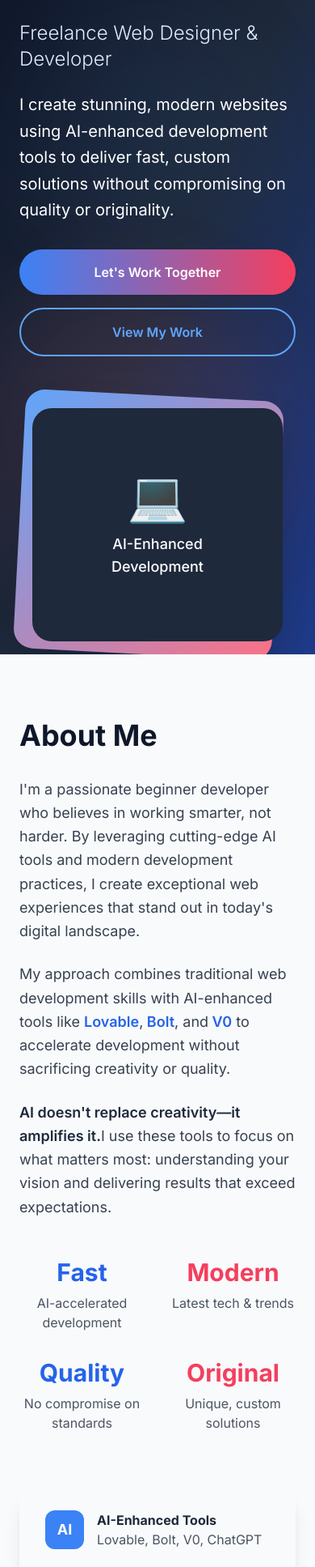
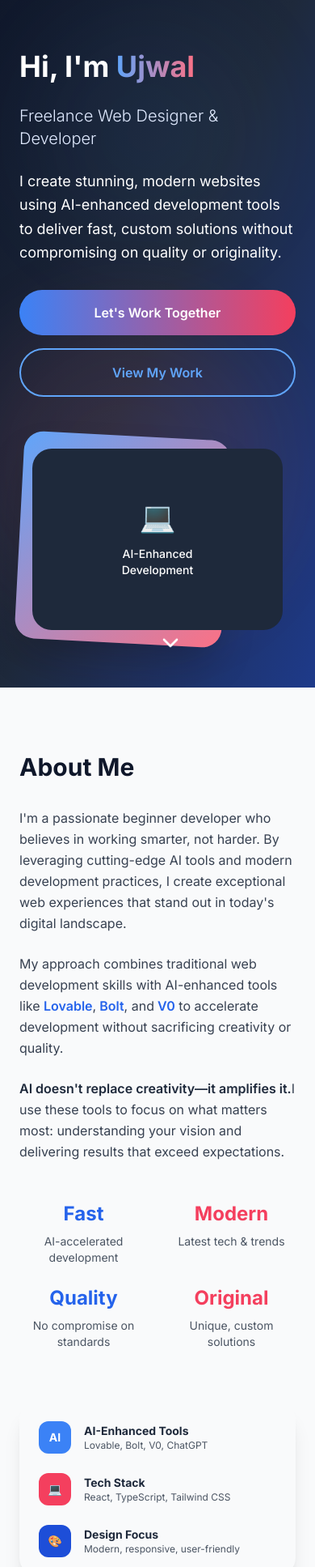
Before and after one commit to ujwal-code10/ujwal-portfolio, a React (Vite) app: page / in a window 390 px wide. Shown: the part 59-1994 px from the top of the page at 81% size. Built offline with nearby package versions, Linux system fonts and the light colour scheme.

Commit message:
Fix: Resolve overlapping content
Refactor the code to address the issue of overlapping content, ensuring a clean and visually appealing layout.

```diff
--- a/src/components/AboutSection.tsx
+++ b/src/components/AboutSection.tsx
@@ -1,14 +1,14 @@
 
 const AboutSection = () => {
   return (
-    <section id="about" className="py-20 bg-gray-50">
+    <section id="about" className="py-20 bg-gray-50 relative z-10">
       <div className="max-w-7xl mx-auto px-6 lg:px-8">
         <div className="grid lg:grid-cols-2 gap-16 items-center">
           <div className="animate-fade-in-up">
-            <h2 className="text-4xl lg:text-5xl font-bold text-navy-900 mb-8">
+            <h2 className="text-3xl lg:text-5xl font-bold text-navy-900 mb-8">
               About Me
             </h2>
-            <div className="space-y-6 text-lg text-gray-700 leading-relaxed">
+            <div className="space-y-6 text-base lg:text-lg text-gray-700 leading-relaxed">
               <p>
                 I'm a passionate beginner developer who believes in working smarter, not harder.
                 By leveraging cutting-edge AI tools and modern development practices, I create
@@ -28,57 +28,57 @@ const AboutSection = () => {
               </p>
             </div>
 
-            <div className="grid grid-cols-2 gap-8 mt-12">
+            <div className="grid grid-cols-2 gap-6 mt-12">
               <div className="text-center">
-                <div className="text-3xl font-bold text-electric-600 mb-2">Fast</div>
-                <p className="text-gray-600">AI-accelerated development</p>
+                <div className="text-2xl lg:text-3xl font-bold text-electric-600 mb-2">Fast</div>
+                <p className="text-sm lg:text-base text-gray-600">AI-accelerated development</p>
               </div>
               <div className="text-center">
-                <div className="text-3xl font-bold text-coral-500 mb-2">Modern</div>
-                <p className="text-gray-600">Latest tech & trends</p>
+                <div className="text-2xl lg:text-3xl font-bold text-coral-500 mb-2">Modern</div>
+                <p className="text-sm lg:text-base text-gray-600">Latest tech & trends</p>
               </div>
               <div className="text-center">
-                <div className="text-3xl font-bold text-electric-600 mb-2">Quality</div>
-                <p className="text-gray-600">No compromise on standards</p>
+                <div className="text-2xl lg:text-3xl font-bold text-electric-600 mb-2">Quality</div>
+                <p className="text-sm lg:text-base text-gray-600">No compromise on standards</p>
               </div>
               <div className="text-center">
-                <div className="text-3xl font-bold text-coral-500 mb-2">Original</div>
-                <p className="text-gray-600">Unique, custom solutions</p>
+                <div className="text-2xl lg:text-3xl font-bold text-coral-500 mb-2">Original</div>
+                <p className="text-sm lg:text-base text-gray-600">Unique, custom solutions</p>
               </div>
             </div>
           </div>
 
           <div className="animate-scale-in" style={{ animationDelay: '0.3s' }}>
             <div className="relative">
-              <div className="bg-gradient-to-br from-electric-100 to-coral-100 rounded-3xl p-8 shadow-xl">
+              <div className="bg-gradient-to-br from-electric-100 to-coral-100 rounded-3xl p-6 lg:p-8 shadow-xl">
                 <div className="space-y-6">
                   <div className="flex items-center space-x-4">
-                    <div className="w-12 h-12 bg-electric-500 rounded-xl flex items-center justify-center text-white font-bold text-lg">
+                    <div className="w-10 h-10 lg:w-12 lg:h-12 bg-electric-500 rounded-xl flex items-center justify-center text-white font-bold text-sm lg:text-lg">
                       AI
                     </div>
                     <div>
-                      <h3 className="font-bold text-navy-800">AI-Enhanced Tools</h3>
-                      <p className="text-gray-600">Lovable, Bolt, V0, ChatGPT</p>
+                      <h3 className="font-bold text-navy-800 text-sm lg:text-base">AI-Enhanced Tools</h3>
+                      <p className="text-gray-600 text-xs lg:text-sm">Lovable, Bolt, V0, ChatGPT</p>
                     </div>
                   </div>
 
                   <div className="flex items-center space-x-4">
-                    <div className="w-12 h-12 bg-coral-500 rounded-xl flex items-center justify-center text-white font-bold text-lg">
+                    <div className="w-10 h-10 lg:w-12 lg:h-12 bg-coral-500 rounded-xl flex items-center justify-center text-white font-bold text-sm lg:text-lg">
                       💻
                     </div>
                     <div>
-                      <h3 className="font-bold text-navy-800">Tech Stack</h3>
-                      <p className="text-gray-600">React, TypeScript, Tailwind CSS</p>
+                      <h3 className="font-bold text-navy-800 text-sm lg:text-base">Tech Stack</h3>
+                      <p className="text-gray-600 text-xs lg:text-sm">React, TypeScript, Tailwind CSS</p>
                     </div>
                   </div>
 
                   <div className="flex items-center space-x-4">
-                    <div className="w-12 h-12 bg-navy-600 rounded-xl flex items-center justify-center text-white font-bold text-lg">
+                    <div className="w-10 h-10 lg:w-12 lg:h-12 bg-navy-600 rounded-xl flex items-center justify-center text-white font-bold text-sm lg:text-lg">
                       🎨
                     </div>
                     <div>
-                      <h3 className="font-bold text-navy-800">Design Focus</h3>
-                      <p className="text-gray-600">Modern, responsive, user-friendly</p>
+                      <h3 className="font-bold text-navy-800 text-sm lg:text-base">Design Focus</h3>
+                      <p className="text-gray-600 text-xs lg:text-sm">Modern, responsive, user-friendly</p>
                     </div>
                   </div>
                 </div>
--- a/src/components/HeroSection.tsx
+++ b/src/components/HeroSection.tsx
@@ -10,9 +10,9 @@ const HeroSection = () => {
   };
 
   return (
-    <section id="hero" className="min-h-screen bg-gradient-to-br from-navy-900 via-navy-800 to-navy-700 relative overflow-hidden">
+    <section id="hero" className="min-h-screen bg-gradient-to-br from-navy-900 via-navy-800 to-navy-700 relative overflow-hidden pt-16">
       {/* Animated Background Elements */}
-      <div className="absolute inset-0">
+      <div className="absolute inset-0 z-0">
         <div className="absolute top-20 left-10 w-72 h-72 bg-electric-400/10 rounded-full blur-3xl animate-pulse"></div>
         <div className="absolute bottom-20 right-10 w-96 h-96 bg-coral-400/10 rounded-full blur-3xl animate-pulse" style={{ animationDelay: '1s' }}></div>
       </div>
@@ -20,16 +20,16 @@ const HeroSection = () => {
       <div className="relative z-10 max-w-7xl mx-auto px-6 lg:px-8 flex items-center min-h-screen">
         <div className="grid lg:grid-cols-2 gap-12 items-center w-full">
           <div className="text-white animate-fade-in-up">
-            <h1 className="text-5xl lg:text-6xl font-bold mb-6 leading-tight">
+            <h1 className="text-4xl lg:text-6xl font-bold mb-6 leading-tight">
               Hi, I'm{' '}
               <span className="bg-gradient-to-r from-electric-400 to-coral-400 bg-clip-text text-transparent">
                 Ujwal
               </span>
             </h1>
-            <h2 className="text-2xl lg:text-3xl font-light mb-6 text-navy-100">
+            <h2 className="text-xl lg:text-3xl font-light mb-6 text-navy-100">
               Freelance Web Designer & Developer
             </h2>
-            <p className="text-xl text-navy-200 mb-8 leading-relaxed max-w-lg">
+            <p className="text-lg lg:text-xl text-navy-200 mb-8 leading-relaxed max-w-lg">
               I create stunning, modern websites using AI-enhanced development tools to deliver
               fast, custom solutions without compromising on quality or originality.
             </p>
@@ -51,12 +51,12 @@ const HeroSection = () => {
 
           <div className="lg:flex justify-center animate-scale-in" style={{ animationDelay: '0.3s' }}>
             <div className="relative">
-              <div className="w-80 h-80 lg:w-96 lg:h-96 bg-gradient-to-br from-electric-400 to-coral-400 rounded-3xl shadow-2xl transform rotate-3 hover:rotate-0 transition-transform duration-500"></div>
+              <div className="w-64 h-64 lg:w-80 lg:h-80 bg-gradient-to-br from-electric-400 to-coral-400 rounded-3xl shadow-2xl transform rotate-3 hover:rotate-0 transition-transform duration-500"></div>
               <div className="absolute inset-4 bg-navy-800 rounded-3xl flex items-center justify-center">
                 <div className="text-center text-white">
-                  <div className="text-6xl mb-4">💻</div>
-                  <p className="text-lg font-medium">AI-Enhanced</p>
-                  <p className="text-lg font-medium">Development</p>
+                  <div className="text-4xl lg:text-6xl mb-4">💻</div>
+                  <p className="text-sm lg:text-lg font-medium">AI-Enhanced</p>
+                  <p className="text-sm lg:text-lg font-medium">Development</p>
                 </div>
               </div>
             </div>
@@ -64,7 +64,7 @@ const HeroSection = () => {
         </div>
       </div>
 
-      <div className="absolute bottom-8 left-1/2 transform -translate-x-1/2 text-white animate-bounce">
+      <div className="absolute bottom-8 left-1/2 transform -translate-x-1/2 text-white animate-bounce z-20">
         <ChevronDown size={32} className="cursor-pointer" onClick={() => scrollToSection('about')} />
       </div>
     </section>
--- a/src/components/Navigation.tsx
+++ b/src/components/Navigation.tsx
@@ -21,8 +21,8 @@ const Navigation = () => {
   };
 
   return (
-    <nav className={`fixed top-0 left-0 right-0 z-50 transition-all duration-300 ${
-      isScrolled ? 'bg-white/90 backdrop-blur-md shadow-lg' : 'bg-transparent'
+    <nav className={`fixed top-0 left-0 right-0 z-[100] transition-all duration-300 ${
+      isScrolled ? 'bg-white/95 backdrop-blur-md shadow-lg' : 'bg-transparent'
     }`}>
       <div className="max-w-7xl mx-auto px-6 lg:px-8">
         <div className="flex items-center justify-between h-16">
--- a/src/pages/Index.tsx
+++ b/src/pages/Index.tsx
@@ -11,8 +11,9 @@ import Footer from '../components/Footer';
 
 const Index = () => {
   return (
-    <div className="min-h-screen">
+    <div className="min-h-screen relative">
       <Navigation />
+      <main className="relative">
         <HeroSection />
         <AboutSection />
         <ProjectsSection />
@@ -20,6 +21,7 @@ const Index = () => {
         <WorkflowSection />
         <TestimonialsSection />
         <ContactSection />
+      </main>
       <Footer />
     </div>
   );
```
Lines whose indentation alone changed are shown as unchanged.
